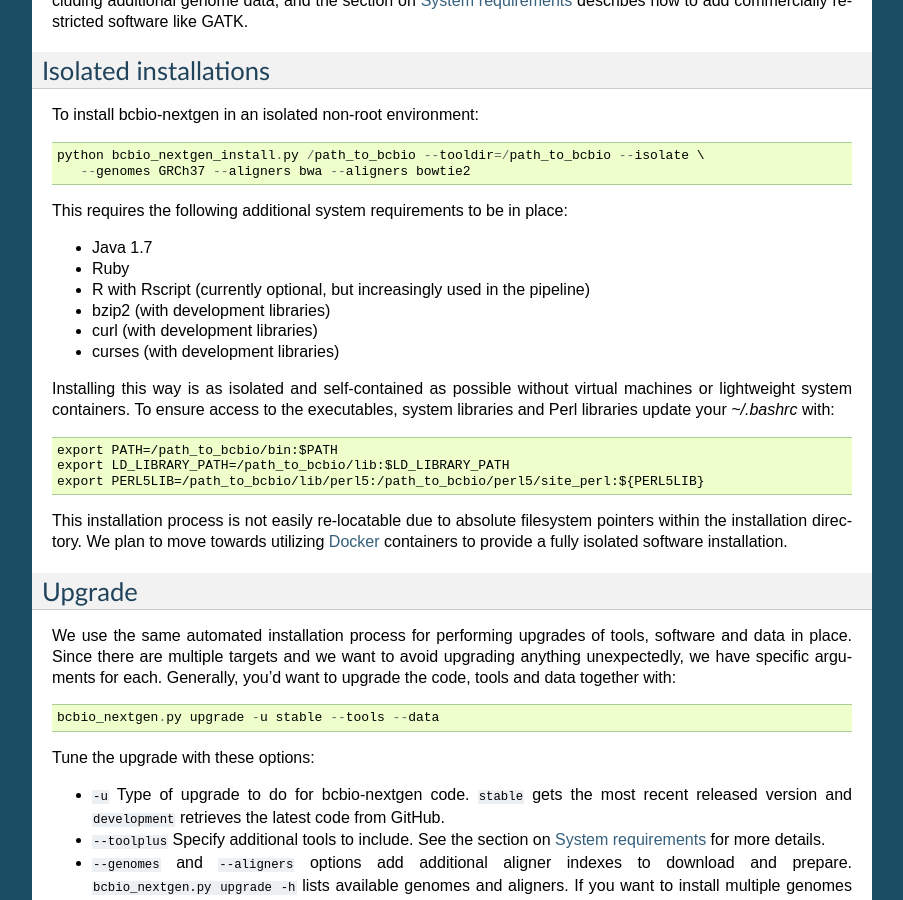
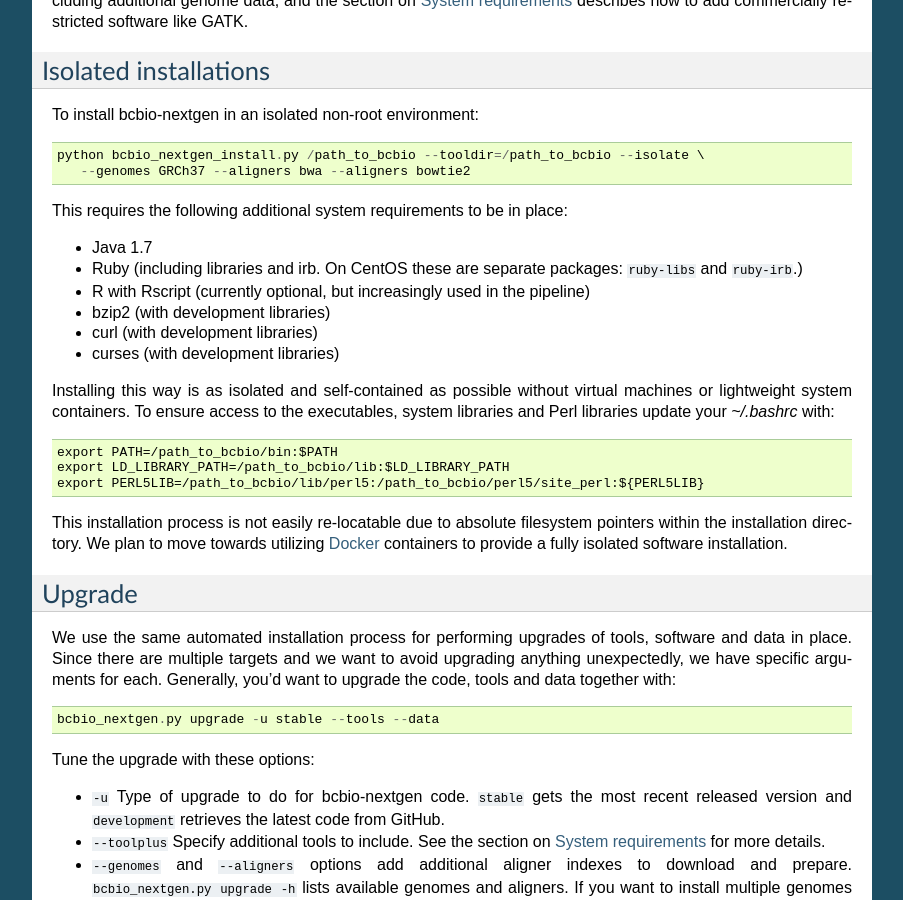
Before and after one commit to bcbio/bcbio-nextgen, a Sphinx documentation site: the page built from docs/contents/installation.rst, in a window 1280 px wide and 900 px high, scrolled down 962 px. Shown: the whole window, without its empty margins (198-1101 px from the left). Built offline with Sphinx 7.4.7, drawn with Linux system fonts in a browser that asks for light colours.

Commit message:
Document requirement for ruby irb. Thanks to @mjafin

```diff
--- a/docs/contents/installation.rst
+++ b/docs/contents/installation.rst
@@ -73,7 +73,8 @@ To install bcbio-nextgen in an isolated non-root environment::
 This requires the following additional system requirements to be in place:
 
 - Java 1.7
-- Ruby
+- Ruby (including libraries and irb. On CentOS these are separate packages:
+  ``ruby-libs`` and ``ruby-irb``.)
 - R with Rscript (currently optional, but increasingly used in the pipeline)
 - bzip2 (with development libraries)
 - curl (with development libraries)
```
